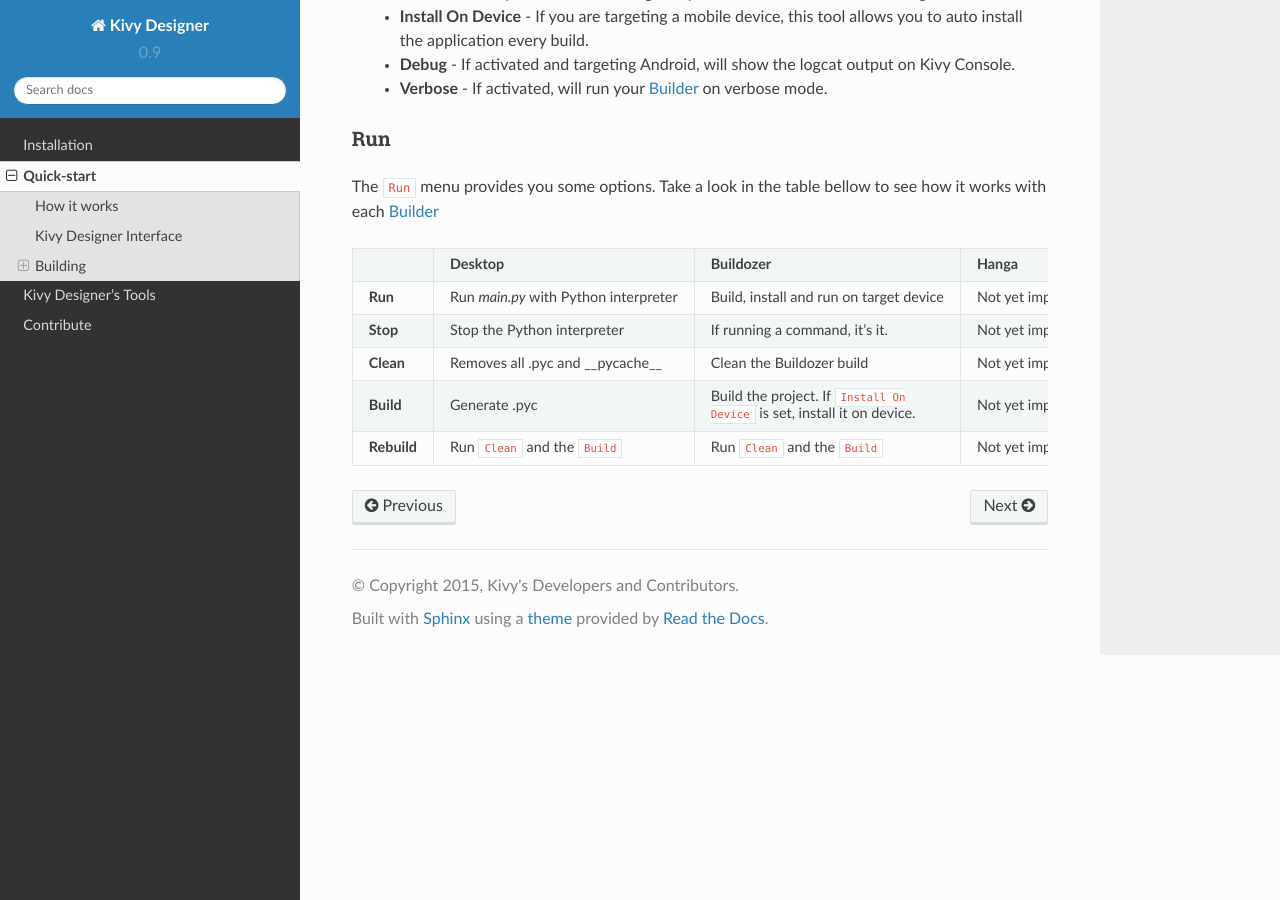
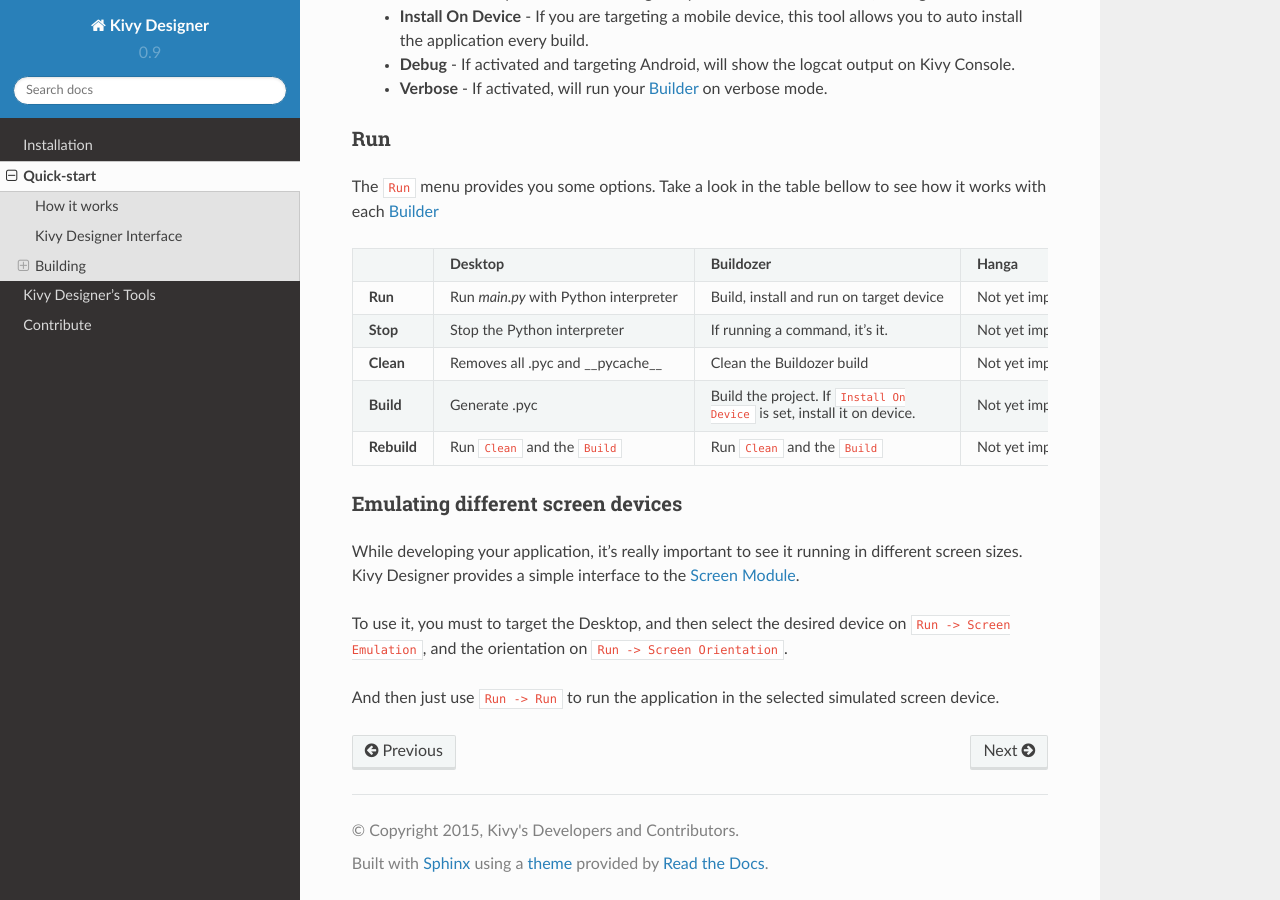
Before and after one commit to kivy/kivy-designer, a Sphinx documentation site: the page built from docs/source/quickstart.rst, in a window 1280 px wide and 900 px high, scrolled down 2006 px. Built offline with Sphinx 7.4.7 and the Read the Docs theme 2.0.0, drawn with Linux system fonts in a browser that asks for light colours.

Commit message:
screen module

```diff
--- a/docs/source/quickstart.rst
+++ b/docs/source/quickstart.rst
@@ -89,3 +89,12 @@
 +-----------+---------------------------------------+--------------------------------------------+------------------------------------------+
 |**Rebuild**| Run ``Clean`` and the ``Build``       | Run ``Clean`` and the ``Build``            | Not yet implemented                      |
 +-----------+---------------------------------------+--------------------------------------------+------------------------------------------+
+
+Emulating different screen devices
+~~~~~~~~~~~~~~~~~~~~~~~~~~~~~~~~~~
+
+While developing your application, it's really important to see it running in different screen sizes. Kivy Designer provides a simple interface to the `Screen Module <http://kivy.org/docs/api-kivy.modules.screen.html#module-kivy.modules.screen>`_.
+
+To use it, you must to target the Desktop, and then select the desired device on ``Run -> Screen Emulation``, and the orientation on ``Run -> Screen Orientation``.
+
+And then just use ``Run -> Run`` to run the application in the selected simulated screen device.
```
